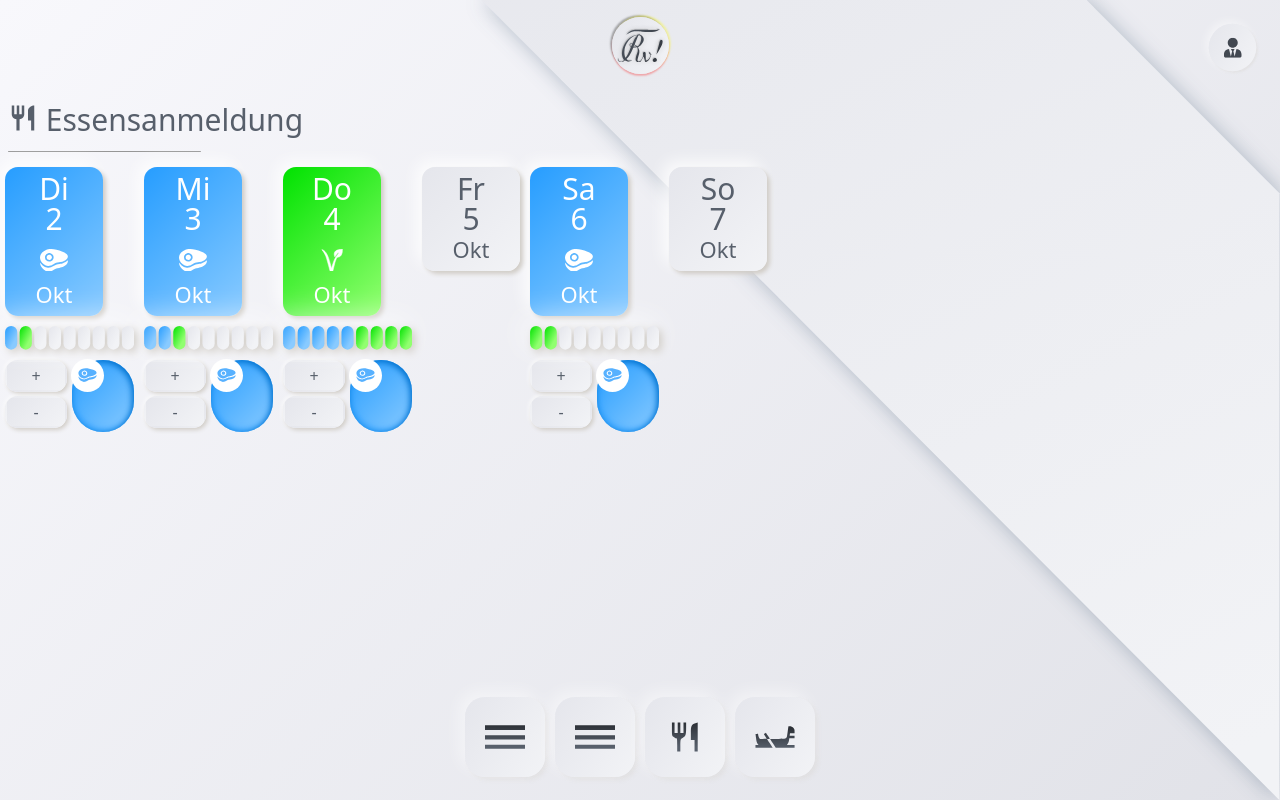
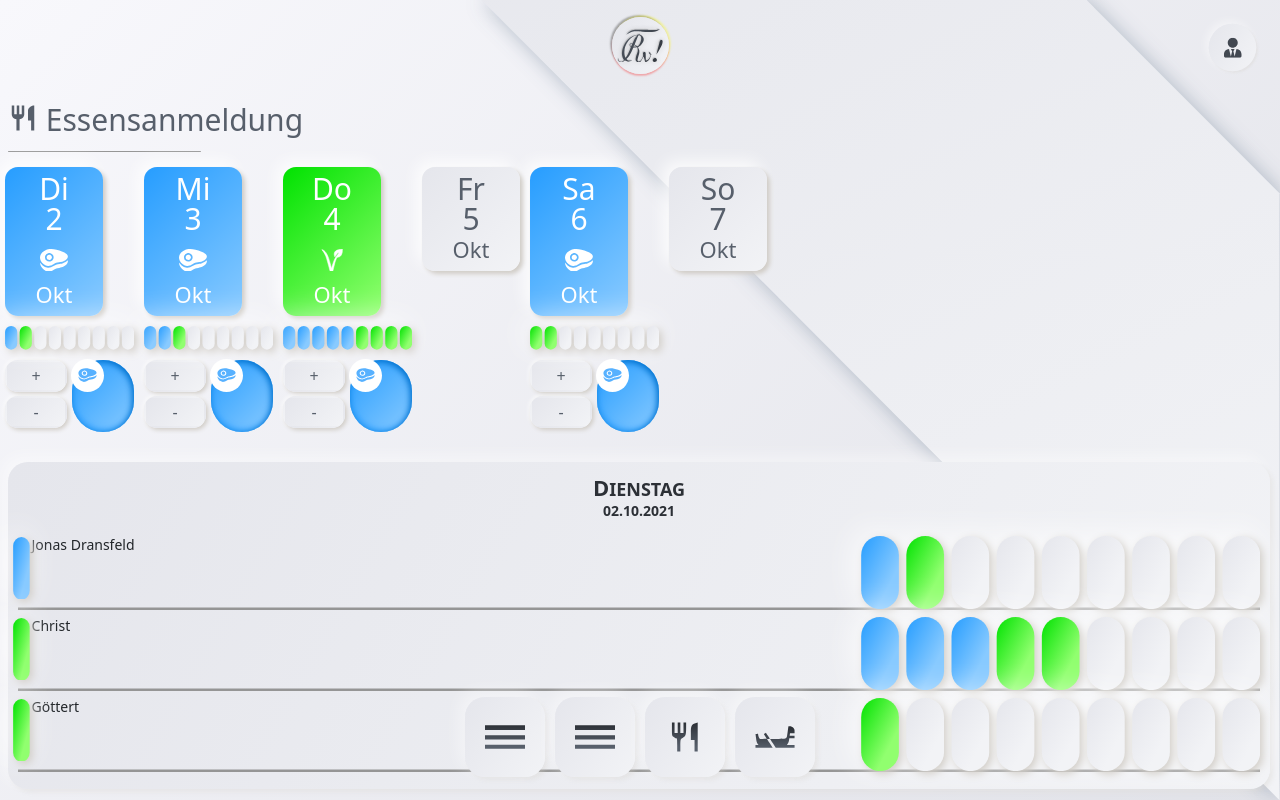
Before and after one commit to DavidCks/Roigel-App, a React (Create React App) app: page / in a window 1280 px wide. Built offline with nearby package versions, Linux system fonts and the light colour scheme; a web font is replaced by a local one.

Commit message:
Add todays food display component, update build, change the data paradigm to get information based on "per user > per day"

```diff
--- a/src/App.js
+++ b/src/App.js
@@ -6,7 +6,16 @@ import Header from './components/Header/Header';
 import Footer from './components/Footer/Footer';
 
 function App() {
+  //structure: array of array of dates
+  /*  all entries > per user (where the [0]th object is user specifics)
+      per user > all date specifics for that user (starting at the [1]st object)
+      [1]st element should always be todays date
+  */
   const [dates, setDates] = useState([
+    [
+      {
+        user: 'Jonas Dransfeld'
+      },
       {
         day: 'Di',
         date: '2',
@@ -55,6 +64,54 @@ function App() {
         extraMeat: 0,
         extraVegi: 2
       }
+    ],
+    [
+      {
+        user: 'Marvin'
+      },
+      {
+        day: 'Di',
+        date: '2',
+        month: 'Okt',
+        selection: 'none',
+        extraMeat: 3,
+        extraVegi: 1
+      },
+      {
+        day: 'Mi',
+        date: '3',
+        month: 'Okt',
+        selection: 'meat',
+        extraMeat: 2,
+        extraVegi: 1
+      }
+    ],
+    [
+      {
+        user: 'Christ'
+      },
+      {
+        day: 'Di',
+        date: '2',
+        month: 'Okt',
+        selection: 'vegi',
+        extraMeat: 3,
+        extraVegi: 2
+      }
+    ],
+    [
+      {
+        user: 'Göttert'
+      },
+      {
+        day: 'Di',
+        date: '2',
+        month: 'Okt',
+        selection: 'vegi',
+        extraMeat: 0,
+        extraVegi: 1
+      }
+    ],
   ])
 
   return (
--- a/src/components/Essensanmeldung/DateSlider.js
+++ b/src/components/Essensanmeldung/DateSlider.js
@@ -6,13 +6,13 @@ import ExtrasSelector from './ExtrasSelector'
 const DateSlider = ({ dates }) => {
   return (
     <ListGroup horizontal='sm'>
-        {dates.map((date, index) => (
-          <ListGroup.Item key={index} style={{zIndex: index * -1 + 99999999}}>
-             <DaySelector date={date}/>
-             {date.selection != 'none' &&
-              <ExtrasSelector date={date} />}
-          </ListGroup.Item>))}
-      </ListGroup>
+      {dates[0].map((date, index) => index !== 0 && (
+        <ListGroup.Item key={index} style={{zIndex: index * -1 + 99999999}}>
+            <DaySelector date={date}/>
+            {date.selection !== 'none' &&
+            <ExtrasSelector date={date} />}
+        </ListGroup.Item>))}
+    </ListGroup>
   )
 }
 
--- a/src/components/Essensanmeldung/Essensanmeldung.js
+++ b/src/components/Essensanmeldung/Essensanmeldung.js
@@ -1,6 +1,7 @@
 import Header from "./Header"
 import DateSlider from "./DateSlider"
 import SeparatorSVG from "../SVGs/SeparatorSVG"
+import FullDayDisplay from "./FullDayDisplay"
 
 const Essensanmeldung = ({ dates }) => {
   return (
@@ -8,6 +9,7 @@ const Essensanmeldung = ({ dates }) => {
       <Header heading='Essensanmeldung'/>
       <SeparatorSVG />
       <DateSlider dates={dates} />
+      <FullDayDisplay dates={dates}/>
     </>
   )
 }
--- /dev/null
+++ b/src/components/Essensanmeldung/FullDayDisplay.js
@@ -0,0 +1,37 @@
+import ExtrasDisplay from "./ExtrasDisplay"
+import SelectionSingle from "./SelectionSingle"
+
+const FullDayDisplay = ({ dates }) => {
+  return (
+    <div className='full_day_display_box'>
+      <p className="big_first center bold">DIENSTAG</p>
+      <p className="sub bold center">02.10.2021</p>
+      <div className="names_and_extras">
+        {dates.map((perUser, index) =>
+          // exclude entries that have selected none
+          /* [1]st element is always going to be todays date entry */
+          perUser[1].selection !== 'none' &&
+          (<>
+            {/* exclude the first entry from the hacky upward moving so stuff aligns properly */}
+            <div style={{ marginTop: `${index !== 0 ? '-18px' : '0px'}` }} className='full_day_display_entry'>
+              <span className='small-p'>
+                <SelectionSingle mode={perUser[1].selection}/>
+                <span style={{paddingLeft: '2px'}}>{perUser[0].user}</span>
+              </span>
+              {/* [1]st element is always going to be todays date entry*/}
+              <div className='full_extras_display_today'>
+                <ExtrasDisplay date={perUser[1]}/>
+              </div>
+            </div>
+            <svg style={{marginTop: '-25px', width: '100%'}}xmlns="http://www.w3.org/2000/svg" width="1000mm" height="2mm" version="1.1" viewBox="0 0 1000 2">
+                <g strokeWidth="2"/>
+                <path d="m1000 0.13229-1000 1e-8" fill="#e50000" stroke="#959595" strokeWidth="2"/>
+            </svg>
+          </>)
+        )}
+      </div>
+    </div>
+  )
+}
+
+export default FullDayDisplay
--- /dev/null
+++ b/src/components/Essensanmeldung/SelectionSingle.js
@@ -0,0 +1,25 @@
+const SelectionSingle = ({ mode }) => {
+  return (
+    <svg className='extras-display selection-single' version="1.1" viewBox="0 0 1.1535 4.3656" xmlns="http://www.w3.org/2000/svg" xmlnsXlink="http://www.w3.org/1999/xlink">
+      <defs>
+        <linearGradient id="lgnone" gradientTransform="rotate(45)">
+          <stop stopColor="#e5e6ec" offset="0"/>
+          <stop stopColor="#f2f3f6" offset="1"/>
+        </linearGradient>
+        <linearGradient id="lgmeat" gradientTransform="rotate(45)">
+          <stop stopColor="#269dff" offset="0"/>
+          <stop stopColor="#88caff" offset="1"/>
+        </linearGradient>
+        <linearGradient id="lgvegi" gradientTransform="rotate(45)">
+          <stop stopColor="#00e200" offset="0"/>
+          <stop stopColor="#91ff6f" offset="1"/>
+        </linearGradient>
+      </defs>
+      <g strokeWidth="0">
+        <rect x=".010086" y=".001698" width="1.1535" height="4.3686" ry=".6268" fill={`url(#lg${mode})`} opacity="1"/>
+      </g>
+    </svg>
+  )
+}
+
+export default SelectionSingle
--- a/src/index.css
+++ b/src/index.css
@@ -310,3 +310,54 @@ footer {
   justify-content: center;
   width: 100vw !important;
 }
+.full_day_display_box {
+  margin-top: 15px !important;
+  width: calc(100% - 10px);
+  padding: 10px;
+  background: linear-gradient(120deg, rgba(229,230,236,1) 0%, rgba(242,243,246,1) 100%);
+  box-shadow: -6px -6px 16px rgba(255, 255, 255, 0.45), 3px 3px 4px rgba(209, 205, 199, 0.3);
+  border-radius: 20px;
+}
+.big_first::first-letter {
+  font-size: 22px;
+}
+p.big_first {
+  font-size: 18px;
+}
+.center {
+  text-align: center;
+}
+.bold {
+  font-weight: bold;
+  color: #2C3036;
+}
+p.sub {
+  margin-top: -8px !important;
+  padding-bottom: 8px !important;
+  font-size: 14px;
+}
+.names_and_extras {
+  margin-bottom: -16px;
+}
+.full_day_display_entry {
+  display: grid;
+  grid-template-columns: 2fr 1fr;
+  grid-template-rows: 1fr;
+  gap: 0px 0px;
+  grid-template-areas:
+    ". .";
+}
+.full_extras_display_today {
+  padding-left: 15px;
+  margin-top: 2px !important;
+  z-index: 0;
+}
+.small-p {
+  font-size: 14px;
+}
+.selection-single {
+  margin-top: 3px;
+  margin-left: -5px;
+  width: 2%;
+  float: left;
+}
```
Also changed, not shown: 10 other files (tests, documents, lock files or other folders). Lines whose indentation alone changed are shown as unchanged.
